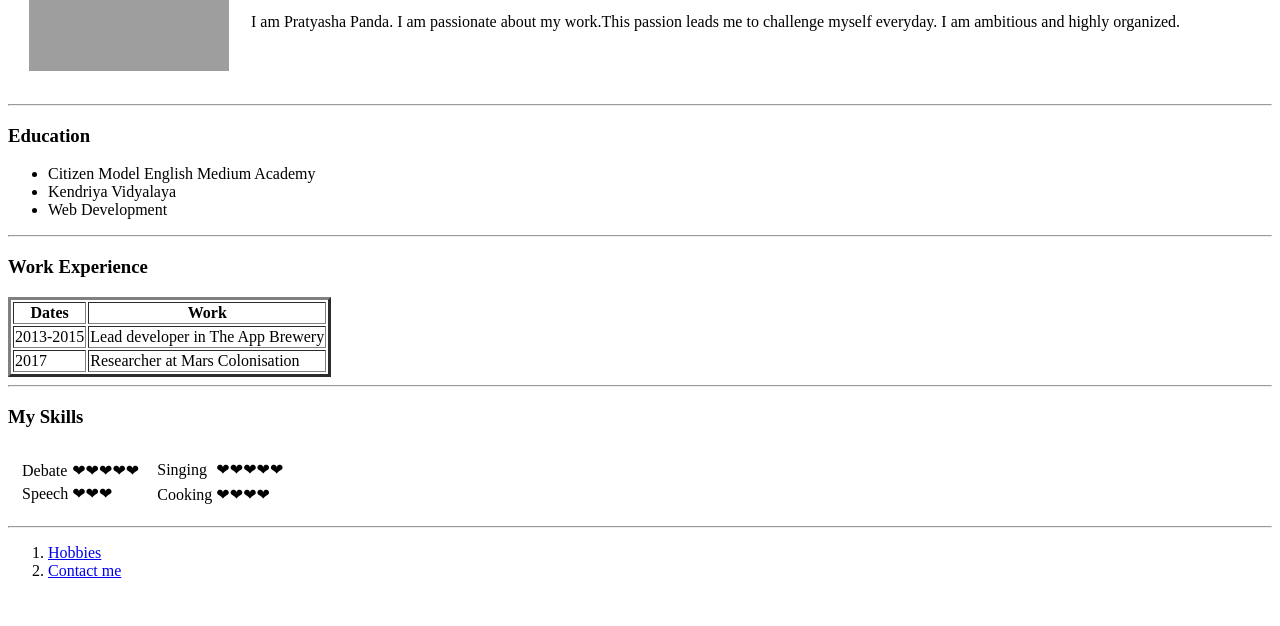
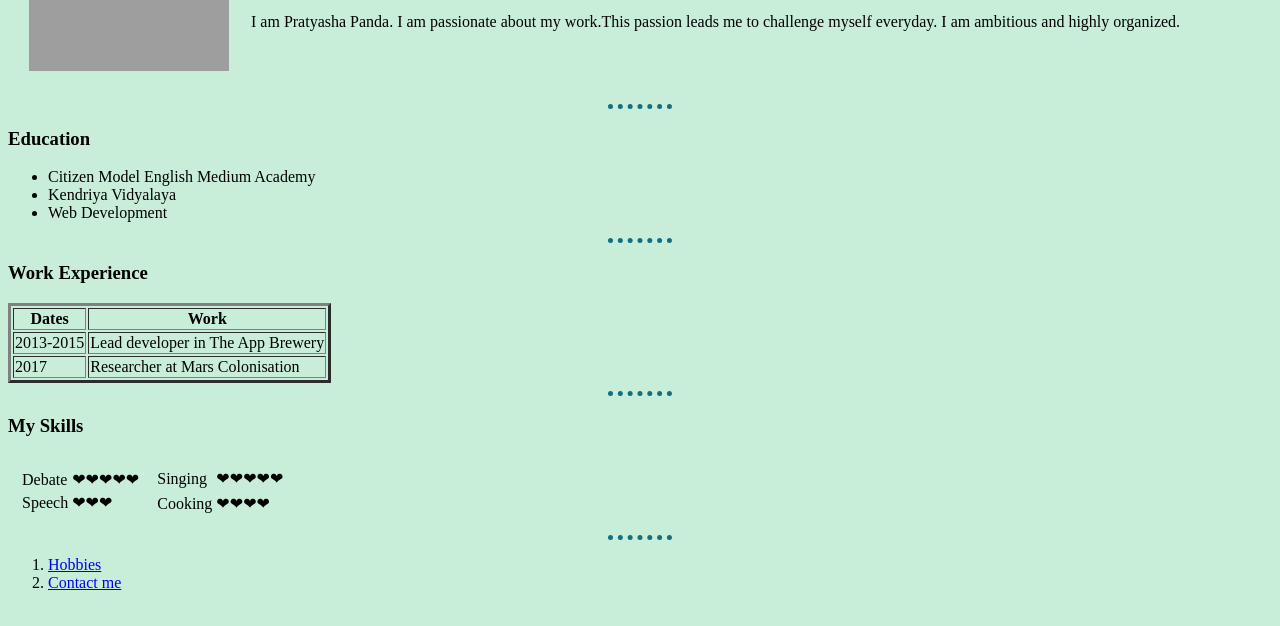
Before and after one commit to diya1510/cv, a plain HTML site: page index.html in a window 1280 px wide. Shown: the part 158-784 px from the top of the page. Drawn offline with Linux system fonts and the light colour scheme; grey boxes are pictures that could not be loaded.

Commit message:
Add files via upload

```diff
--- a/index.html
+++ b/index.html
@@ -4,6 +4,21 @@
 <head>
   <meta charset="utf-8">
   <title>Pratyasha's Personal site</title>
+
+  <style>
+    body {
+     background-color:#c8eed9;
+    }
+    hr {
+      background-color:none;
+      border-style: dotted none none;
+      border-color:#126e82;
+      border-width:5px;
+      height:0px;
+      width:5%;
+    }
+
+  </style>
 </head>
 
 <body>
```
Also changed, not shown: Contact-me.html (+14 -0 lines), Hobbies.html (+15 -0 lines).
